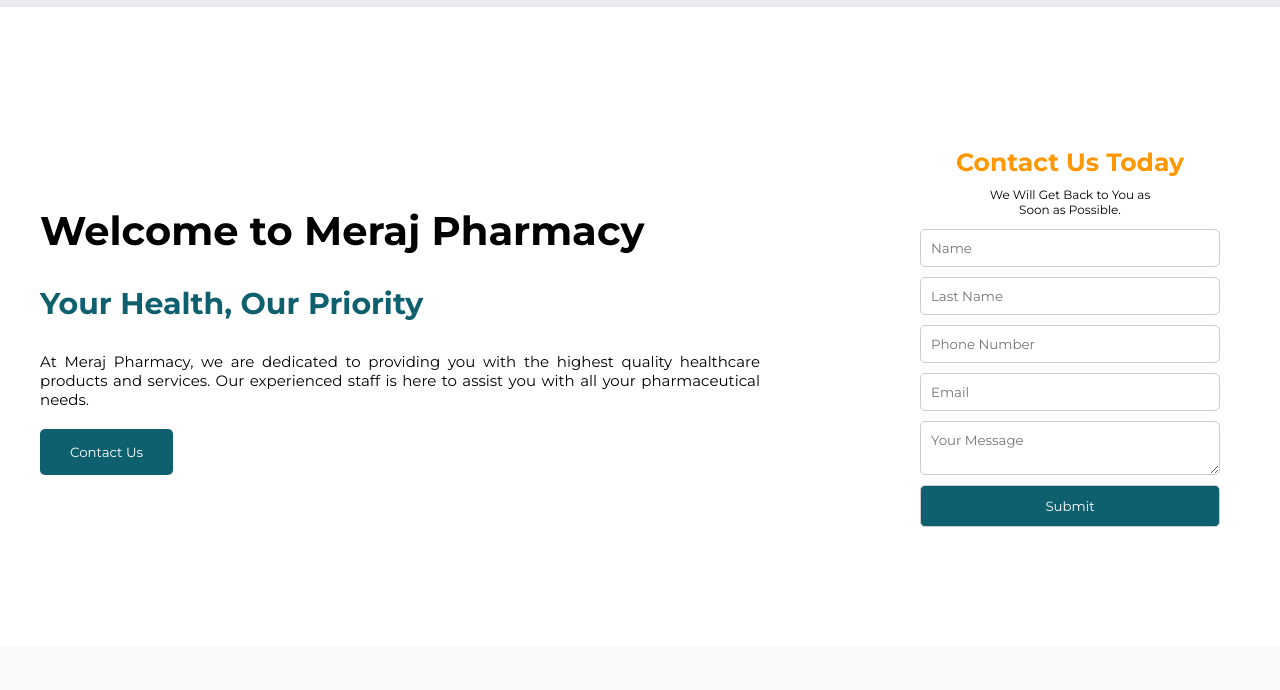
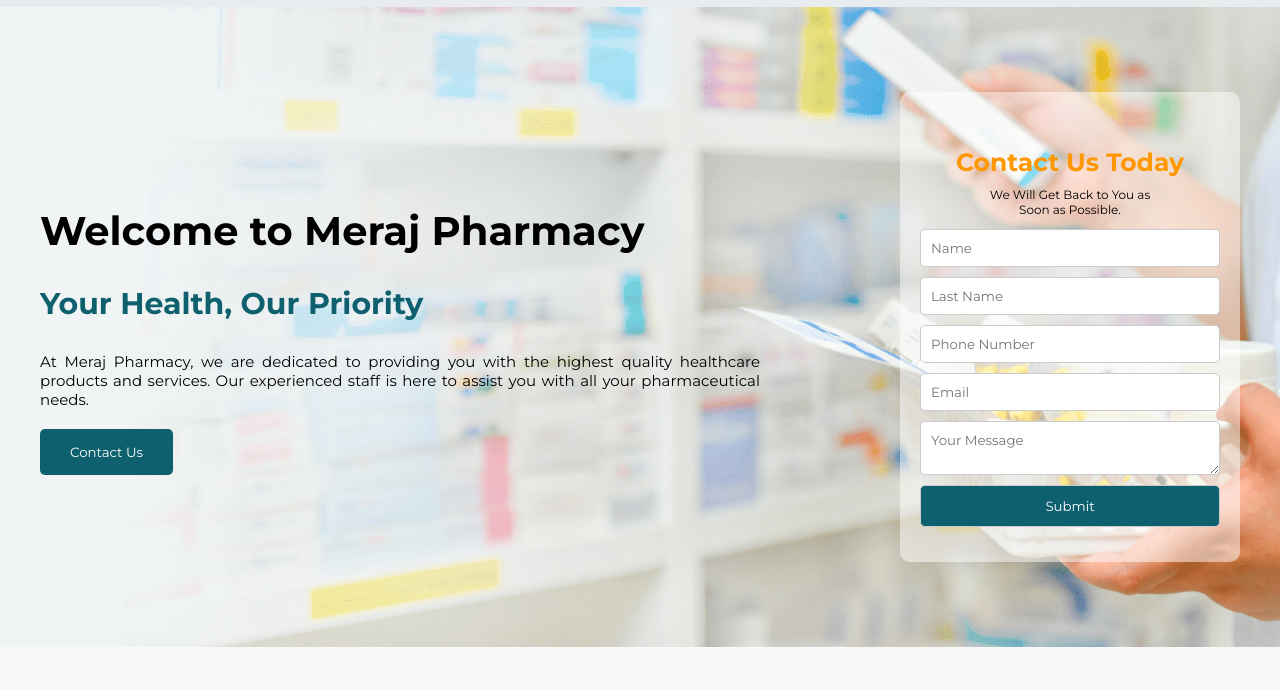
Before and after one commit to merajaddinshekhzai/Meraj-PharmacyCo, a plain HTML site: page index.html in a window 1280 px wide. Shown: the part 110-800 px from the top of the page. Drawn offline with Linux system fonts and the light colour scheme.

Commit message:
Update style.css

```diff
--- a/Style/style.css
+++ b/Style/style.css
@@ -79,7 +79,7 @@
 }
 /*-------Home Page Main Background Section-------*/
 .background {
-  background-image: url("Images/Main Background.png");
+  background-image: url("/Images/Main Background.png");
   background-size: cover;
   background-position: center;
   display: flex;
```
